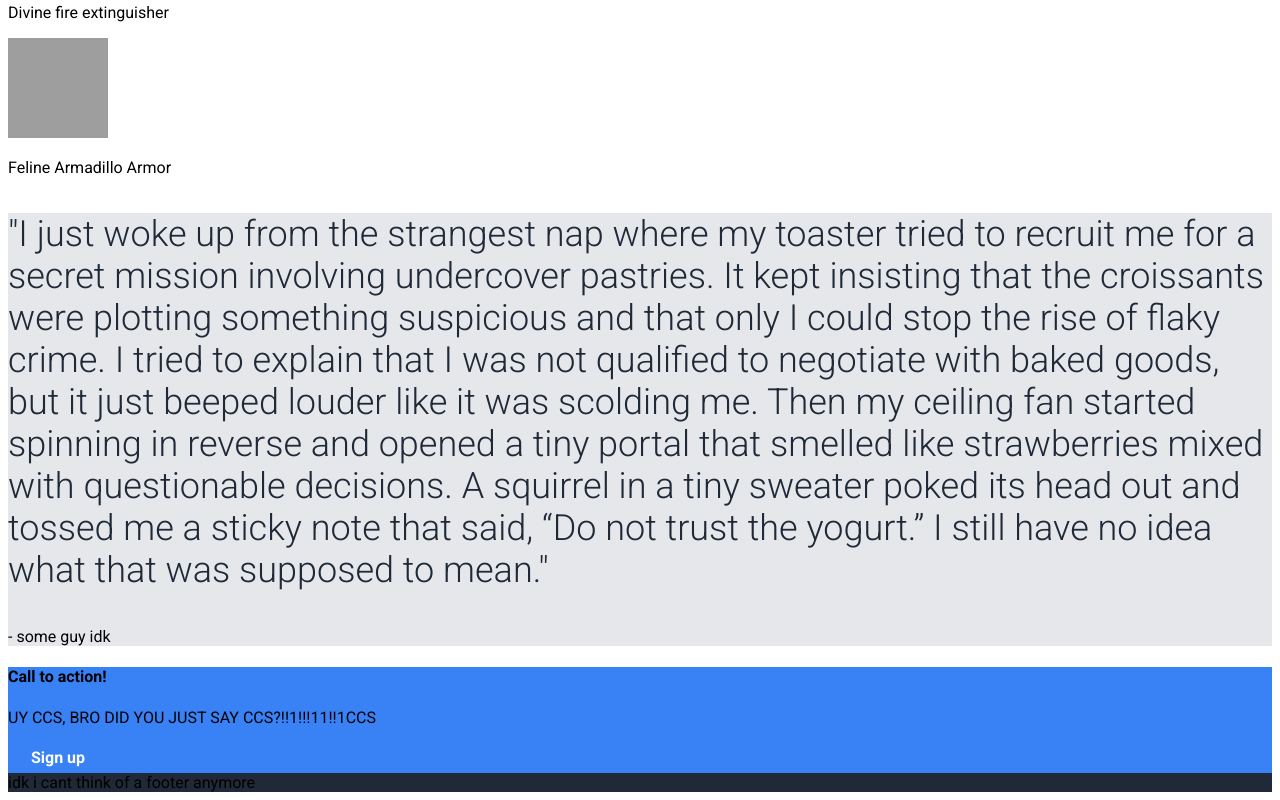
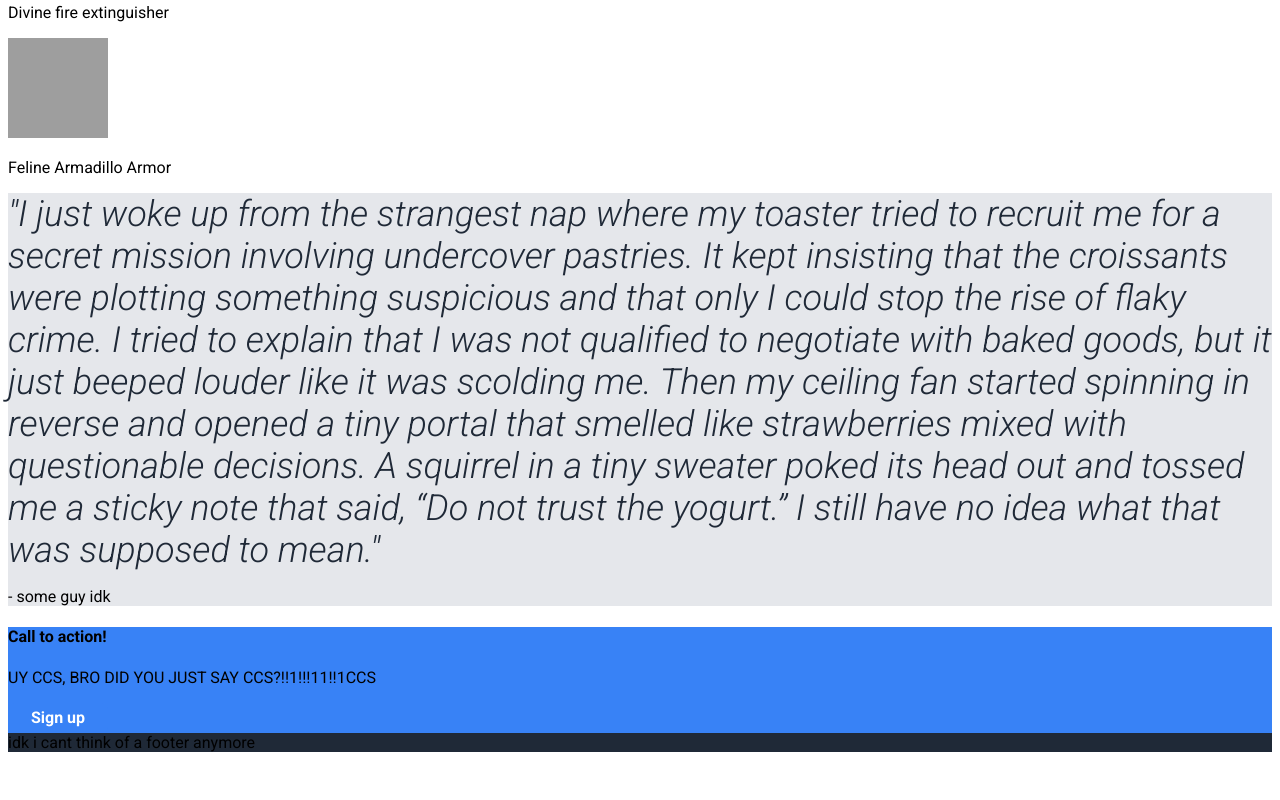
Before and after one commit to PieIsSpy/odin-landing-page, a plain HTML site: page index.html in a window 1280 px wide. Shown: the part 795-1595 px from the top of the page. After the commit the page ends 1555 px from the top, so only its background shows below. Drawn offline with Linux system fonts and the light colour scheme; grey boxes are pictures that could not be loaded.

Commit message:
feat: changed quote text to italic

```diff
--- a/index.html
+++ b/index.html
@@ -60,14 +60,14 @@
         </div>
 
         <div id="testimonial">
-            <p class="quote">
+            <i class="quote">
                 "I just woke up from the strangest nap where my toaster tried to recruit me for a secret mission involving undercover pastries.
                 It kept insisting that the croissants were plotting something suspicious and that only I could stop the rise of flaky crime.
                 I tried to explain that I was not qualified to negotiate with baked goods, but it just beeped louder like it was scolding me.
                 Then my ceiling fan started spinning in reverse and opened a tiny portal that smelled like strawberries mixed with questionable
                 decisions. A squirrel in a tiny sweater poked its head out and tossed me a sticky note that said, “Do not trust the yogurt.”
                 I still have no idea what that was supposed to mean."
-            </p>
+            </i>
             <p class="author">
                 - some guy idk
             </p>
```
